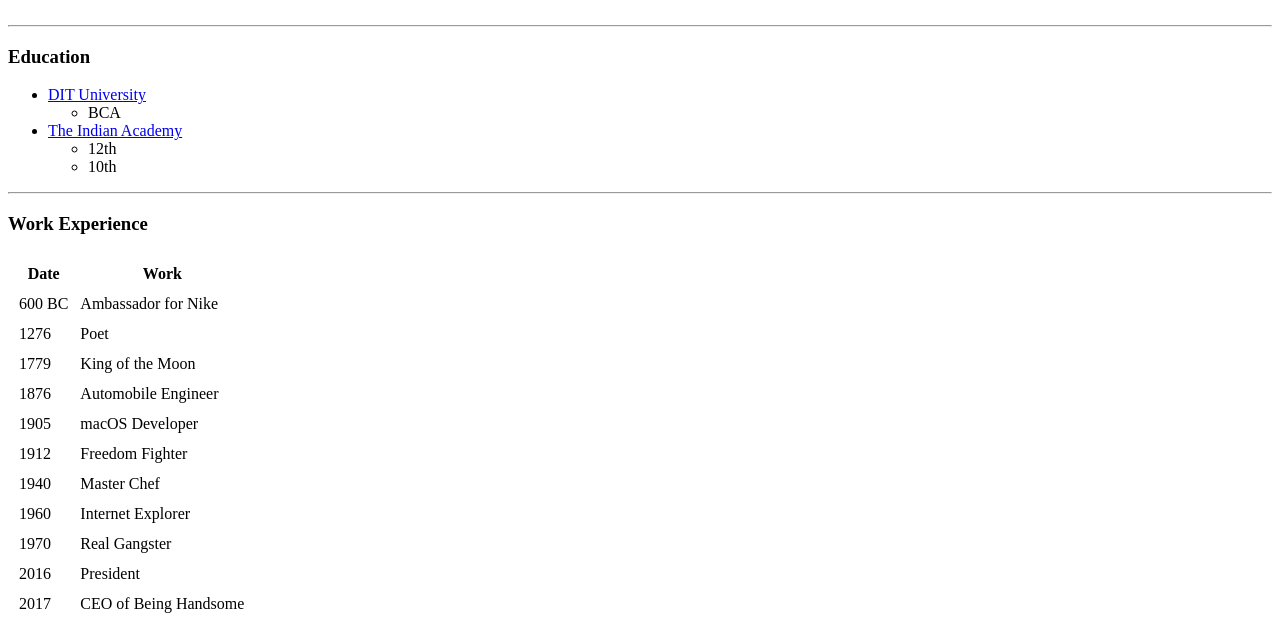
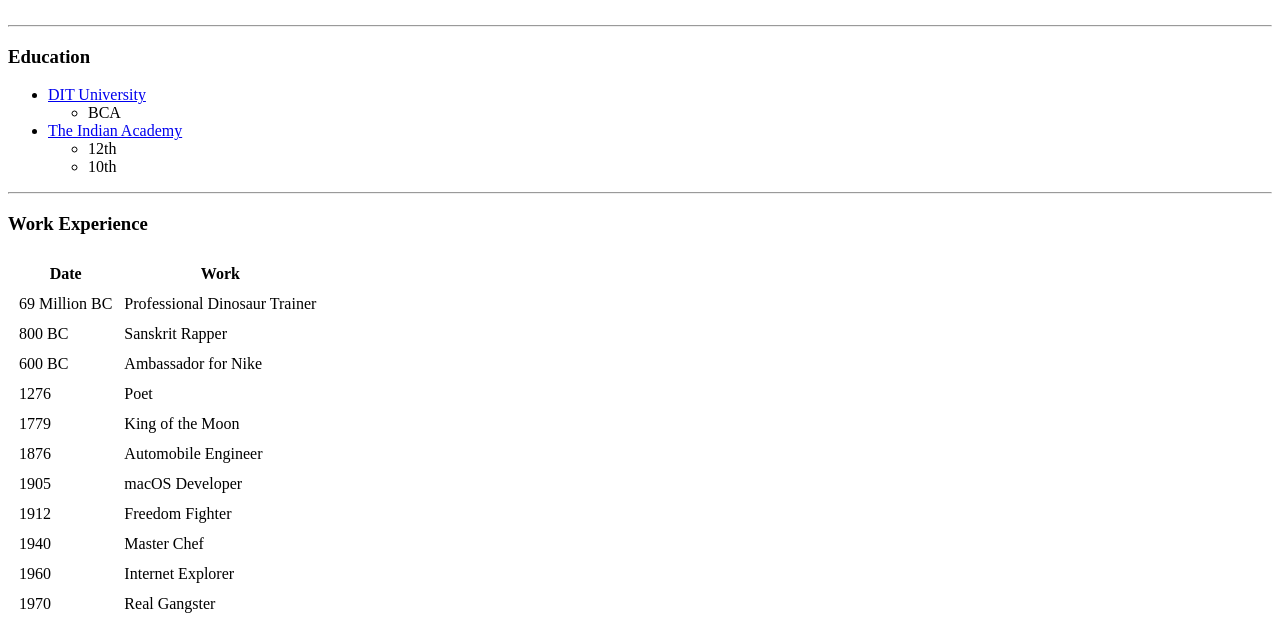
Before and after one commit to aksharb/cv, a plain HTML site: page index.html in a window 1280 px wide. Shown: the part 181-800 px from the top of the page. Drawn offline with Linux system fonts and the light colour scheme.

Commit message:
Update index.html

```diff
--- a/index.html
+++ b/index.html
@@ -41,6 +41,14 @@
       </tr>
     </thead>
     <tbody>
+      <tr>
+        <td>69 Million BC</td>
+        <td>Professional Dinosaur Trainer</td>
+      </tr>
+      <tr>
+        <td>800 BC</td>
+        <td>Sanskrit Rapper</td>
+      </tr>
       <tr>
         <td>600 BC</td>
         <td>Ambassador for Nike</td>
```
